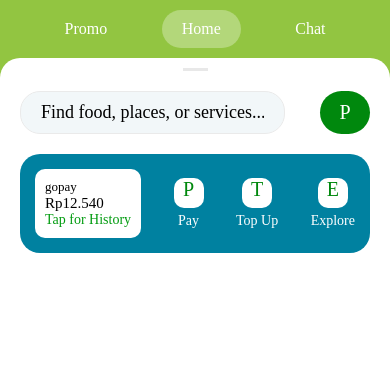
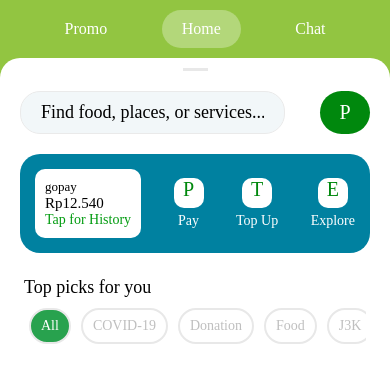
Before and after one commit to padulkemid/simple-gojek-clone, a React Native app: screen / in a window 390 px wide. Shown: the top 382 px of the page. Built offline with nearby package versions, Linux system fonts and the light colour scheme.

Commit message:
Added TopPicks component to below Balance comp., includes categories.

```diff
--- a/components/body/BodyContainer.js
+++ b/components/body/BodyContainer.js
@@ -1,7 +1,7 @@
 import React from 'react';
 import {View, ScrollView, StyleSheet} from 'react-native';
 
-import {SearchBar, Balance} from './';
+import {SearchBar, Balance, TopPicks} from './';
 
 const BodyContainer = () => {
   return (
@@ -9,6 +9,7 @@
       <View style={styles.handleBar} />
       <SearchBar />
       <Balance />
+      <TopPicks />
     </ScrollView>
   );
 };
--- /dev/null
+++ b/components/body/TopPicks.js
@@ -0,0 +1,104 @@
+import React from 'react';
+import {ScrollView, View, Text, StyleSheet} from 'react-native';
+
+const sections = [
+  {
+    id: 1,
+    type: 'All',
+    isSelected: true,
+  },
+  {
+    id: 2,
+    type: 'COVID-19',
+    isSelected: false,
+  },
+  {
+    id: 3,
+    type: 'Donation',
+    isSelected: false,
+  },
+  {
+    id: 4,
+    type: 'Food',
+    isSelected: false,
+  },
+  {
+    id: 5,
+    type: 'J3K',
+    isSelected: false,
+  },
+  {
+    id: 6,
+    type: 'Lifestyles',
+    isSelected: false,
+  },
+  {
+    id: 7,
+    type: 'Payments',
+    isSelected: false,
+  },
+];
+
+const TopPicks = () => {
+  return (
+    <View style={styles.container}>
+      <Text style={styles.header}>Top picks for you</Text>
+      <ScrollView showsHorizontalScrollIndicator={false} horizontal>
+        {sections.map(({id, type, isSelected}) => (
+          <View
+            key={id}
+            style={[
+              styles.sectionContainer,
+              ...(isSelected ? [styles.selectedBg] : [styles.unSelectedBg]),
+            ]}>
+            <Text
+              style={[
+                styles.regFont,
+                ...(isSelected
+                  ? [styles.sectionSelected]
+                  : [styles.sectionUnselected]),
+              ]}>
+              {type}
+            </Text>
+          </View>
+        ))}
+      </ScrollView>
+    </View>
+  );
+};
+
+const styles = StyleSheet.create({
+  container: {
+    padding: 14,
+  },
+  header: {
+    marginVertical: 10,
+    fontSize: 18,
+    fontFamily: 'Montserrat-SemiBold',
+  },
+  sectionContainer: {
+    paddingHorizontal: 10,
+    paddingVertical: 8,
+    borderWidth: 2,
+    borderRadius: 20,
+    marginHorizontal: 5,
+    borderColor: '#E8E8E8',
+  },
+  regFont: {
+    fontFamily: 'Montserrat-Regular',
+  },
+  selectedBg: {
+    backgroundColor: '#28A24E',
+  },
+  unSelectedBg: {
+    backgroundColor: 'white',
+  },
+  sectionSelected: {
+    color: 'white',
+  },
+  sectionUnselected: {
+    color: '#BFBFBF',
+  },
+});
+
+export default TopPicks;
--- a/components/body/index.js
+++ b/components/body/index.js
@@ -2,3 +2,4 @@
 export {default as SearchBar} from './SearchBar';
 export {default as Balance} from './Balance';
 export {default as AccountBalance} from './AccountBalance';
+export {default as TopPicks} from './TopPicks';
```
